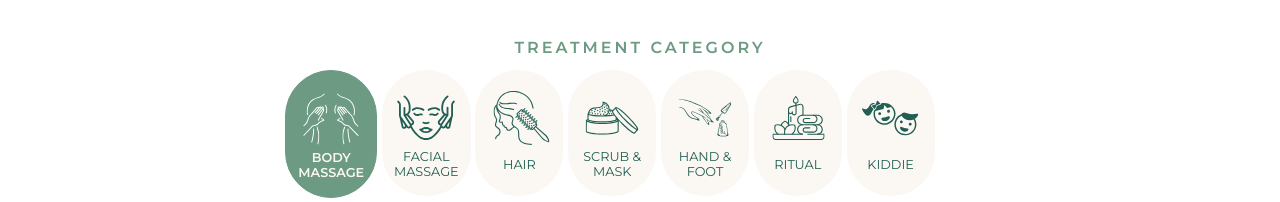
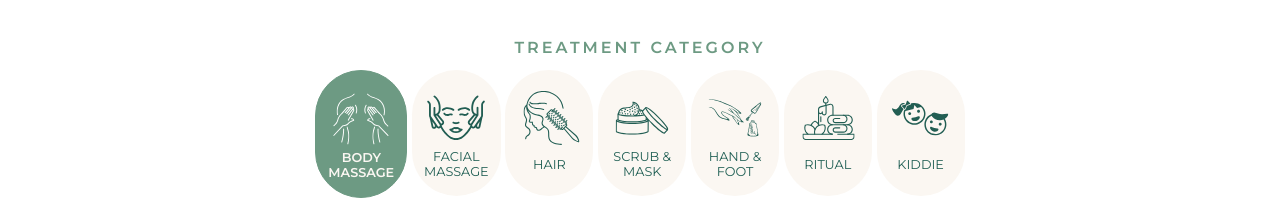
Before and after one commit to aldipee/redayspa, a Next.js app: page /nonactive-new-treatment-menu in a window 1280 px wide. Shown: the part 598-800 px from the top of the page. Built offline with nearby package versions, Linux system fonts and the light colour scheme.

Commit message:
fixing category layout

```diff
--- a/pages/nonactive-new-treatment-menu.js
+++ b/pages/nonactive-new-treatment-menu.js
@@ -65,7 +65,7 @@ export default function Home() {
         <section className="treatment-menu">
           <div className="container">
             <div className="row">
-              <div className="col-md-8 mx-auto">
+              <div className="col-lg-8 col-sm-12 mx-auto">
                 <p className="sm-heading text-center">TREATMENT CATEGORY</p>
                 <ul
                   className="nav nav-lg nav-icon-lg flex-nowrap overflow-auto"
--- a/public/css/main.css
+++ b/public/css/main.css
@@ -711,6 +711,11 @@ body {
     display: none;
   }
 }
+@media (min-width: 768px) {
+  .nav-lg {
+    justify-content: center;
+  }
+}
 @media (max-width: 767px) {
   .button-toggle {
     top: 40px;
```
